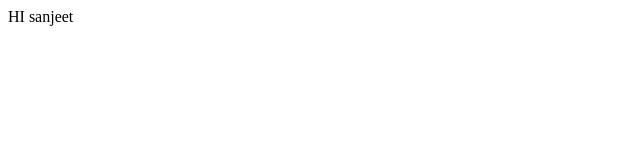
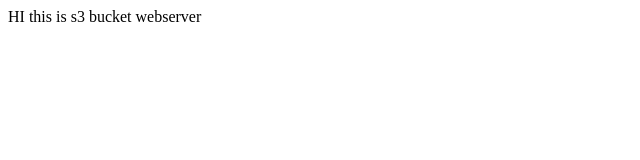
Before and after one commit to hkrsanjeet/test, a plain HTML site: page index.html in a window 1280 px wide. Shown: the whole page, without its empty margins (0-640 px from the left). Drawn offline with Linux system fonts and the light colour scheme.

Commit message:
Update index.html

```diff
--- a/index.html
+++ b/index.html
@@ -1,6 +1,6 @@
 <!DOCTYPE html>
 <html>
 <head>
-    HI sanjeet
+    HI this is s3 bucket webserver
 </body>
 </html>
```
